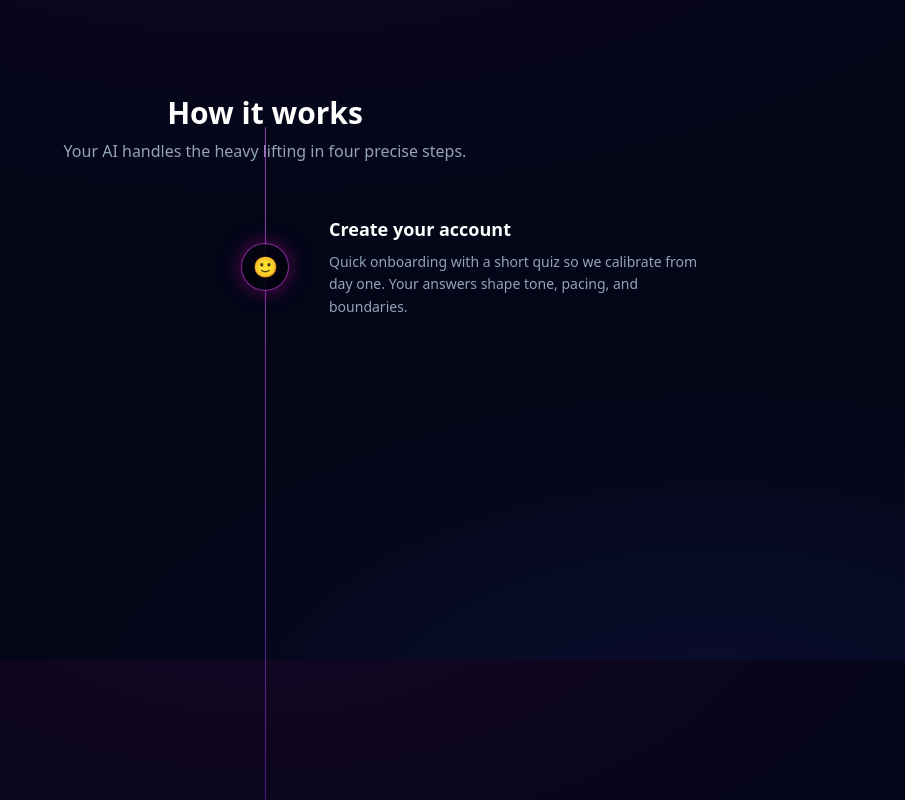
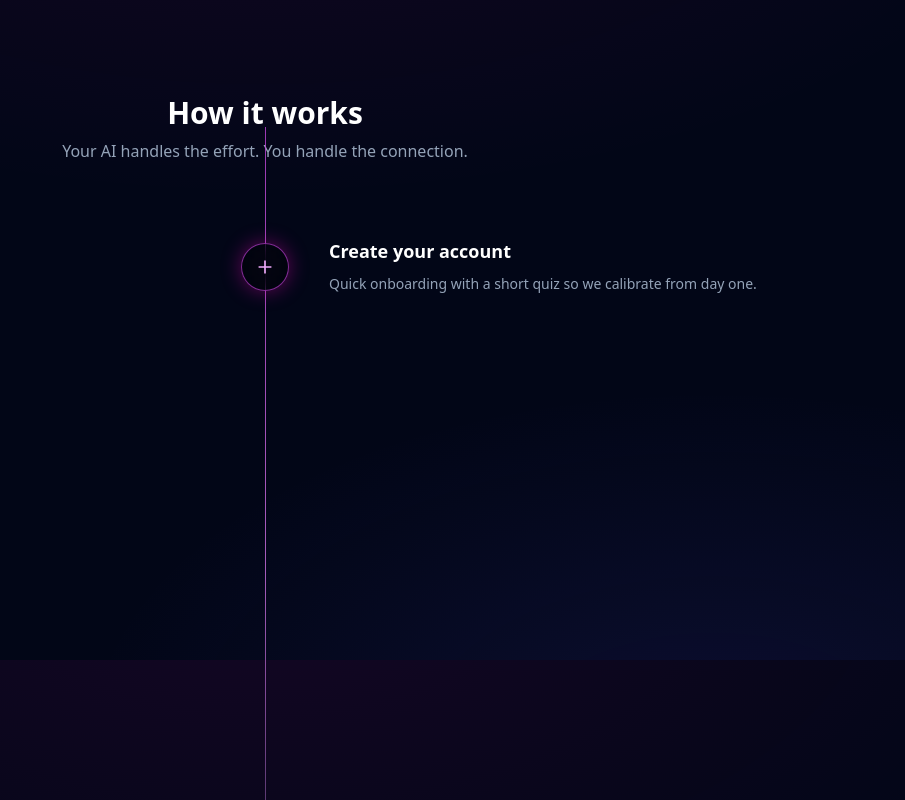
Before and after one commit to Menwitz/wingagent_website, a Next.js app: page / in a window 1280 px wide. Shown: the part 1740-2540 px from the top of the page, without its empty margins (375-1280 px from the left). Built offline with nearby package versions, Linux system fonts and the light colour scheme.

Commit message:
how it works new data

```diff
--- a/src/app/_sections/HowItWorks.jsx
+++ b/src/app/_sections/HowItWorks.jsx
@@ -2,114 +2,121 @@
 
 import { useEffect, useRef, useState } from "react";
 
+// minimal icon set consistent with brand
+const iconMap = {
+  signup: (
+    <svg width="22" height="22" viewBox="0 0 24 24" fill="none" stroke="currentColor" strokeWidth="1.8">
+      <path d="M12 5v14m-7-7h14" />
+    </svg>
+  ),
+  prefs: (
+    <svg width="22" height="22" viewBox="0 0 24 24" fill="none" stroke="currentColor" strokeWidth="1.8">
+      <circle cx="12" cy="12" r="3" />
+      <path d="M19.4 15a1.65 1.65 0 0 0 .33 1.82l.06.06a2 2 0 1 1-2.83 2.83l-.06-.06a1.65 1.65 0 0 0-1.82-.33 1.65 1.65 0 0 0-1 1.51V21a2 2 0 1 1-4 0v-.09a1.65 1.65 0 0 0-1-1.51 1.65 1.65 0 0 0-1.82.33l-.06.06a2 2 0 1 1-2.83-2.83l.06-.06A1.65 1.65 0 0 0 5 15.4a1.65 1.65 0 0 0-1.51-1H3a2 2 0 1 1 0-4h.09A1.65 1.65 0 0 0 4.6 9a1.65 1.65 0 0 0-.33-1.82l-.06-.06a2 2 0 1 1 2.83-2.83l.06.06A1.65 1.65 0 0 0 9 4.6a1.65 1.65 0 0 0 1-1.51V3a2 2 0 1 1 4 0v.09A1.65 1.65 0 0 0 15 4.6c.51 0 1.01-.2 1.38-.57l.06-.06a2 2 0 1 1 2.83 2.83l-.06.06c-.37.37-.57.87-.57 1.38 0 .51.2 1.01.57 1.38l.06.06a2 2 0 1 1-2.83 2.83l-.06-.06A1.65 1.65 0 0 0 15.4 15c-.51 0-1.01.2-1.38.57l-.06.06z" />
+    </svg>
+  ),
+  vibe: (
+    <svg width="22" height="22" viewBox="0 0 24 24" fill="none" stroke="currentColor" strokeWidth="1.8">
+      <path d="M9 11l3-8 3 8m-6 0h6m-7 4h8" />
+    </svg>
+  ),
+  connect: (
+    <svg width="22" height="22" viewBox="0 0 24 24" fill="none" stroke="currentColor" strokeWidth="1.8">
+      <path d="M4.93 4.93l4.24 4.24m5.66 5.66l4.24 4.24M14.83 9.17l1.41-1.41a3 3 0 0 1 4.24 4.24l-1.41 1.41m-8.48-.58l-1.41 1.41a3 3 0 1 1-4.24-4.24l1.41-1.41" />
+    </svg>
+  ),
+  auto: (
+    <svg width="22" height="22" viewBox="0 0 24 24" fill="none" stroke="currentColor" strokeWidth="1.8">
+      <path d="M13 2L3 14h9l-1 8 10-12h-9l1-8z" />
+    </svg>
+  ),
+  notify: (
+    <svg width="22" height="22" viewBox="0 0 24 24" fill="none" stroke="currentColor" strokeWidth="1.8">
+      <path d="M18 8a6 6 0 1 0-12 0c0 7-3 9-3 9h18s-3-2-3-9M13.73 21a2 2 0 0 1-3.46 0" />
+    </svg>
+  ),
+  handoff: (
+    <svg width="22" height="22" viewBox="0 0 24 24" fill="none" stroke="currentColor" strokeWidth="1.8">
+      <path d="M8 12h13M8 12l5-5M8 12l5 5M3 4v16" />
+    </svg>
+  ),
+};
+
 const steps = [
-  {
-    title: "Create your account",
-    description:
-        "Quick onboarding with a short quiz so we calibrate from day one. Your answers shape tone, pacing, and boundaries.",
-    icon: "🙂",
-    position: "right",
-  },
-  {
-    title: "Set match criteria",
-    description:
-        "Physical preferences, personality traits, values, lifestyle filters, deal-breakers. Precision in → better matches out.",
-    icon: "➕",
-    position: "left",
-  },
-  {
-    title: "Define your vibe",
-    description:
-        "Your voice, humor, flirting energy, pace, and ‘never say’ rules. Everything the agent writes mirrors you.",
-    icon: "⚡",
-    position: "right",
-  },
-  {
-    title: "Connect apps or create new profiles",
-    description:
-        "Securely link Tinder, Bumble, Hinge — or let us craft optimized new profiles with photos and bios that match your brief.",
-    icon: "👤",
-    position: "left",
-  },
-    {
-    title: "Automation begins",
-    description:
-        "Smart swipes, profile filtering, and warm-up messages run on a schedule. Energy stays high, you stay hands-off.",
-    icon: "🙂",
-    position: "right",
-  },
-    {
-    title: "Real match notifications",
-    description:
-        "We notify you only when interest is real. No noise. Tap in when the chat is warmed and the vibe matches.",
-    icon: "➕",
-    position: "left",
-  },
-    {
-    title: "You step in",
-    description:
-        "Take over for authentic conversation and logistics. We back off. You keep full control at every step.",
-    icon: "👤",
-    position: "right",
-  }
+  { title: "Create your account", description: "Quick onboarding with a short quiz so we calibrate from day one.", icon: iconMap.signup, position: "right" },
+  { title: "Set match criteria", description: "Filters for attraction, values, interests, lifestyle. Precision in → quality out.", icon: iconMap.prefs, position: "left" },
+  { title: "Define your vibe", description: "Tone, humor, pace, flirting energy. We talk like you — never generic.", icon: iconMap.vibe, position: "right" },
+  { title: "Connect apps or create profiles", description: "Link Tinder, Bumble, Hinge — or let us craft them for you.", icon: iconMap.connect, position: "left" },
+  { title: "Automation begins", description: "Smart swipes, filters, warm openers, paced chat flow.", icon: iconMap.auto, position: "right" },
+  { title: "Real match notifications", description: "Alerts only when interest is real. No noise.", icon: iconMap.notify, position: "left" },
+  { title: "You step in", description: "Take over seamlessly when it's warm and real.", icon: iconMap.handoff, position: "right" },
 ];
 
 export default function HowItWorks() {
   const [visible, setVisible] = useState([]);
+  const [progress, setProgress] = useState(0);
   const ref = useRef([]);
 
   useEffect(() => {
     const observer = new IntersectionObserver(
-      (entries) => {
-        entries.forEach((entry, index) => {
-          if (entry.isIntersecting) {
-            setVisible((prev) => [...new Set([...prev, index])]);
-          }
-        });
-      },
-      { threshold: 0.2 }
+      entries => entries.forEach((e, i) => e.isIntersecting && setVisible(p => [...new Set([...p, i])])),
+      { threshold: 0.15 }
     );
+    ref.current.forEach(el => el && observer.observe(el));
+    return () => ref.current.forEach(el => el && observer.unobserve(el));
+  }, []);
 
-    ref.current.forEach((el) => el && observer.observe(el));
-    return () => ref.current.forEach((el) => el && observer.unobserve(el));
+  useEffect(() => {
+    const handleScroll = () => {
+      const el = document.getElementById("how");
+      if (!el) return;
+      const rect = el.getBoundingClientRect();
+      const pct = Math.min(Math.max((window.innerHeight - rect.top) / (rect.height + window.innerHeight), 0), 1);
+      setProgress(pct);
+    };
+    window.addEventListener("scroll", handleScroll);
+    return () => window.removeEventListener("scroll", handleScroll);
   }, []);
 
   return (
     <section id="how" className="relative py-24 text-center">
       <h2 className="text-3xl font-bold mb-2">How it works</h2>
       <p className="text-slate-400 max-w-xl mx-auto mb-20">
-        Your AI handles the heavy lifting in four precise steps.
+        Your AI handles the effort. You handle the connection.
       </p>
 
-      {/* timeline line */}
-      <div className="absolute left-1/2 top-32 bottom-10 w-px bg-gradient-to-b from-fuchsia-500 via-purple-700 to-transparent opacity-60 animate-pulse-slow" />
+      {/* line base */}
+      <div className="absolute left-1/2 top-32 bottom-10 w-px bg-slate-700/40" />
+
+      {/* progress line */}
+      <div
+        className="absolute left-1/2 top-32 w-px bg-gradient-to-b from-fuchsia-500 via-fuchsia-400 to-transparent animate-pulse-slow"
+        style={{ height: `${progress * 100}%` }}
+      />
 
       {steps.map((step, i) => {
-        const isVisible = visible.includes(i);
         const side = step.position === "left" ? "left-0 pr-16 text-right" : "right-0 pl-16 text-left";
+        const active = visible.includes(i);
 
         return (
           <div
             key={i}
-            ref={(el) => (ref.current[i] = el)}
-            className={`relative flex items-center justify-center w-full max-w-4xl mx-auto mb-24 transition-all duration-700 ${
-              isVisible ? "opacity-100 translate-y-0" : "opacity-0 translate-y-6"
+            ref={el => (ref.current[i] = el)}
+            className={`relative flex items-center justify-center w-full max-w-5xl mx-auto mb-20 transition-all duration-700 ${
+              active ? "opacity-100 translate-y-0" : "opacity-0 translate-y-8"
             }`}
           >
-            {/* card */}
             <div className={`absolute w-1/2 ${side}`}>
               <h3 className="text-lg font-semibold mb-2">{step.title}</h3>
               <p className="text-slate-400 text-sm leading-relaxed">{step.description}</p>
             </div>
 
-            {/* node icon */}
-            <div className="relative z-10 flex items-center justify-center">
-              <div className="h-12 w-12 flex items-center justify-center rounded-full border border-fuchsia-500/60 bg-black/40 backdrop-blur-md shadow-[0_0_20px_rgba(240,0,184,0.4)] cursor-pointer hover:scale-110 transition-transform">
-                <span className="text-xl">{step.icon}</span>
+            {/* icon */}
+            <div className="relative z-10 flex items-center justify-center group">
+              <div className="h-12 w-12 flex items-center justify-center rounded-full border border-fuchsia-500/60 bg-black/40 backdrop-blur-md shadow-[0_0_20px_rgba(240,0,184,0.4)] transition-transform duration-300 group-hover:scale-115">
+                <span className="text-fuchsia-300">{step.icon}</span>
               </div>
-
-              {/* pulse ring */}
-              <div className="absolute inset-0 rounded-full border border-fuchsia-500/30 animate-ping-slow" />
+              {active && <div className="absolute inset-0 rounded-full border border-fuchsia-500/20 animate-ping-slow" />}
             </div>
           </div>
         );
```
